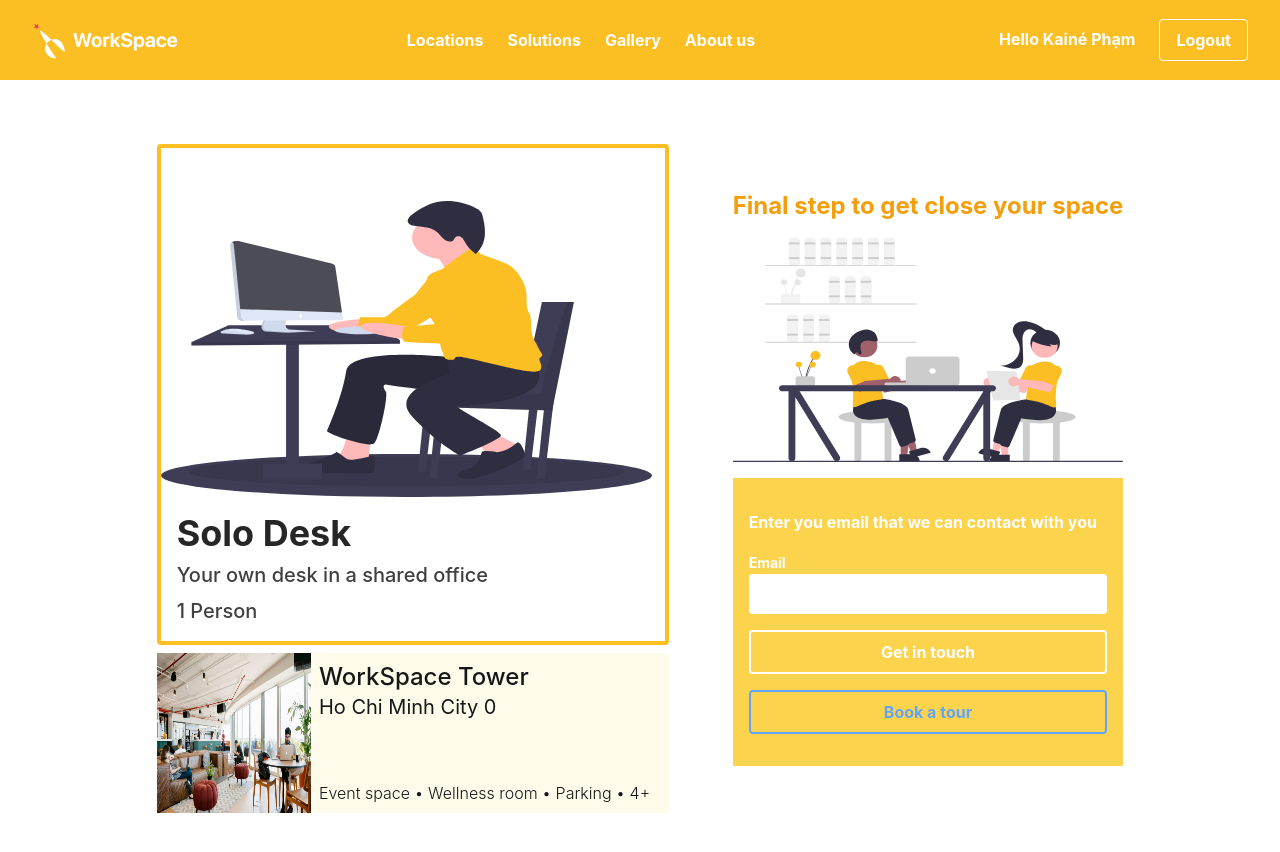
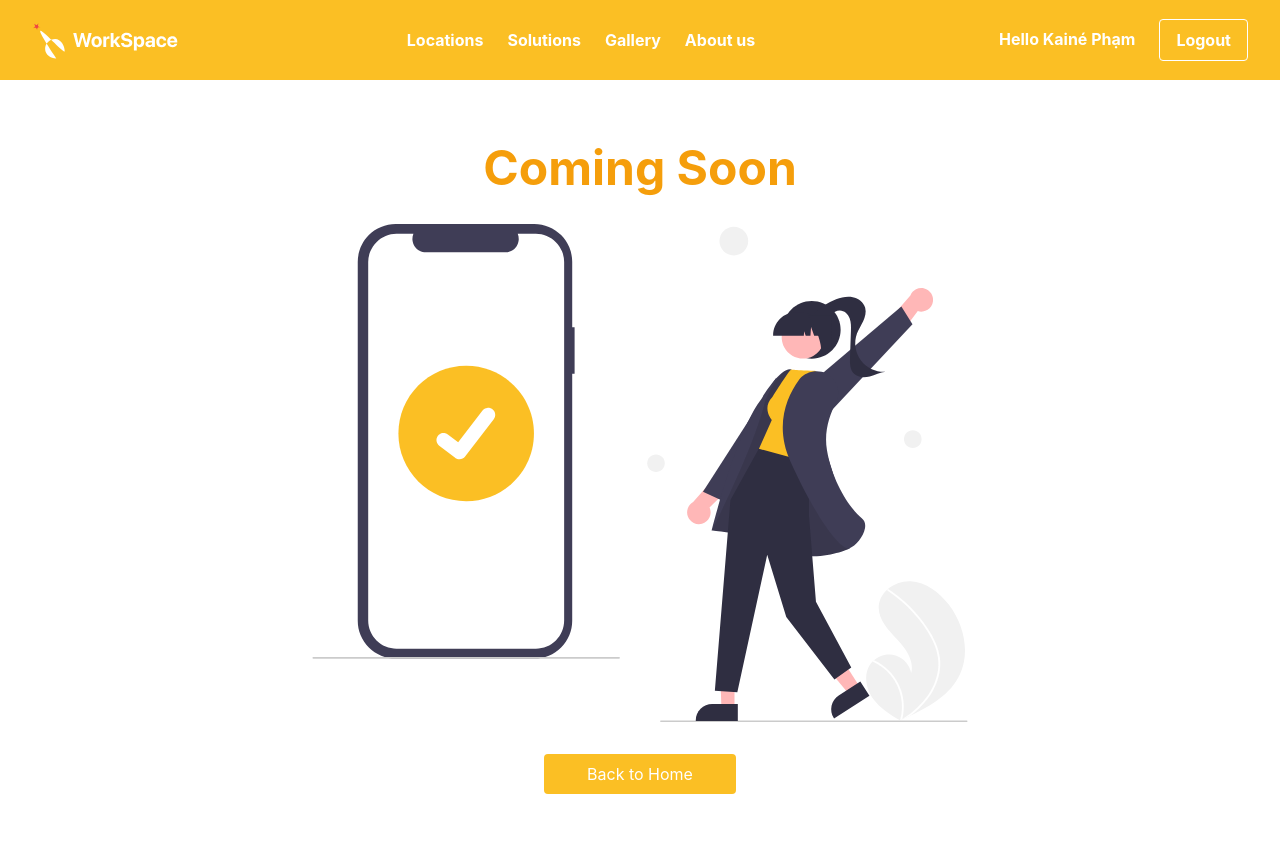
Before and after one commit to kainesv86/WorkSpace, a React (Create React App) app: page /order/done in a window 1280 px wide. Shown: the top 852 px of the page. Built offline with nearby package versions, Linux system fonts and the light colour scheme.

Commit message:
orderDone completed

```diff
--- a/src/App.tsx
+++ b/src/App.tsx
@@ -3,6 +3,7 @@ import Home from "./pages/home";
 import Locations from "./pages/locations/";
 import Solutions from "./pages/solutions/";
 import Order from "./pages/order";
+import OrderDone from "./pages/orderDone";
 import ComingSoon from "./pages/comingSoon";
 
 import React from "react";
@@ -25,10 +26,10 @@ function App() {
                                 <Route path="/aboutus">
                                         <ComingSoon />
                                 </Route>
+                                <Route path="/order/done">
+                                        <OrderDone />
+                                </Route>
                                 <Route path="/order">
-                                        <Order />
-                                </Route>
-                                <Route path="/order/done">
                                         <Order />
                                 </Route>
                                 <Route path="/">
--- a/src/pages/order.tsx
+++ b/src/pages/order.tsx
@@ -8,11 +8,14 @@ import { solutionsService } from "./solutions/solutionsProps";
 import { useSelector } from "react-redux";
 import { RootState } from "../store";
 import { ChoicesState } from "../store/choices/dto";
+import { UserState } from "../store/user/dto";
 
 export interface OrderProps {}
 
 const Order: React.FunctionComponent<OrderProps> = () => {
         const choicesState = useSelector<RootState, ChoicesState>((item) => item.choices);
+        const UserState = useSelector<RootState, UserState>((item) => item.user);
+
         return (
                 <div className="flex items-center justify-center w-full h-auto py-8 sm:py-16 animate-fade-in">
                         <div className="flex-col hidden mr-16 sm:flex w-128">
@@ -77,13 +80,14 @@ const Order: React.FunctionComponent<OrderProps> = () => {
                                                         name="email"
                                                         id="email"
                                                         className="flex w-full h-10 px-4 mb-4 bg-white rounded outline-none"
+                                                        defaultValue={UserState.email}
                                                 />
-                                                <Link to="/done">
+                                                <Link to="order/done">
                                                         <button className="w-full py-2 mb-4 text-base font-bold text-center text-white border-2 border-white rounded outline-none bg-amber-300 focus:outline-none">
                                                                 Get in touch
                                                         </button>
                                                 </Link>
-                                                <Link to="/done">
+                                                <Link to="order/done">
                                                         <button className="w-full py-2 text-base font-bold text-center text-blue-400 border-2 border-blue-400 rounded outline-none bg-amber-300 focus:outline-none">
                                                                 Book a tour
                                                         </button>
--- a/src/pages/orderDone.tsx
+++ b/src/pages/orderDone.tsx
@@ -1,10 +1,24 @@
 import * as React from "react";
-import { Component } from "react";
+import { Link } from "react-router-dom";
 
 export interface OrderDoneProps {}
 
 const OrderDone: React.FunctionComponent<OrderDoneProps> = () => {
-        return <div className="w-full h-full"></div>;
+        return (
+                <div className="flex flex-col items-center w-full h-screen py-16 animate-fade-in">
+                        <h1 className="mb-8 text-5xl font-bold text-amber-500">Coming Soon</h1>
+                        <div>
+                                <img src="/share/orderDone.svg" alt="" />
+                        </div>
+                        <div className="justify-center w-full px-8 mt-8 sm:flex">
+                                <Link to="/">
+                                        <button className="w-full px-4 py-2 text-white rounded outline-none sm:w-48 bg-amber-400 focus:outline-none">
+                                                Back to Home
+                                        </button>
+                                </Link>
+                        </div>
+                </div>
+        );
 };
 
 export default OrderDone;
```
Also changed, not shown: public/share/orderDone.svg (added).
